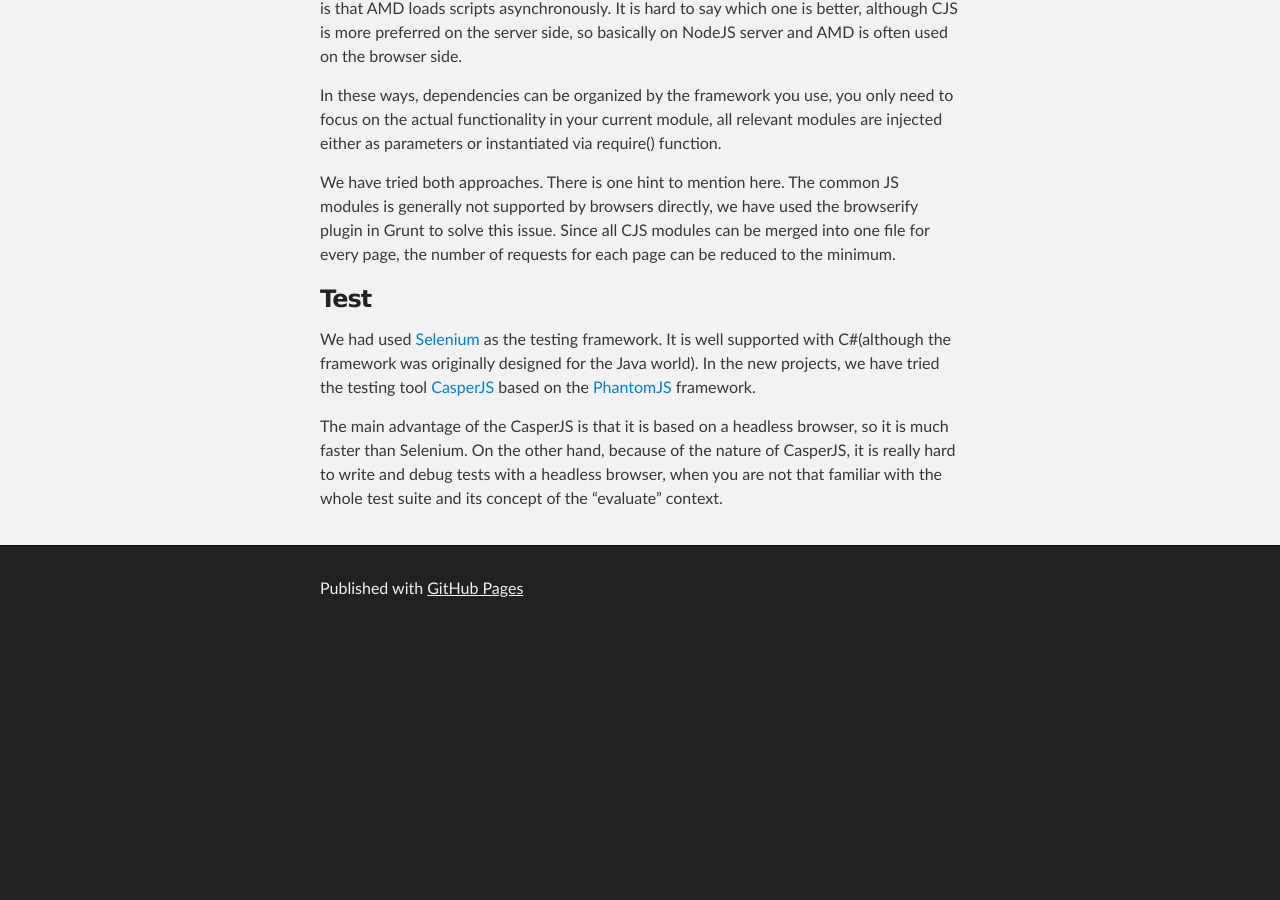
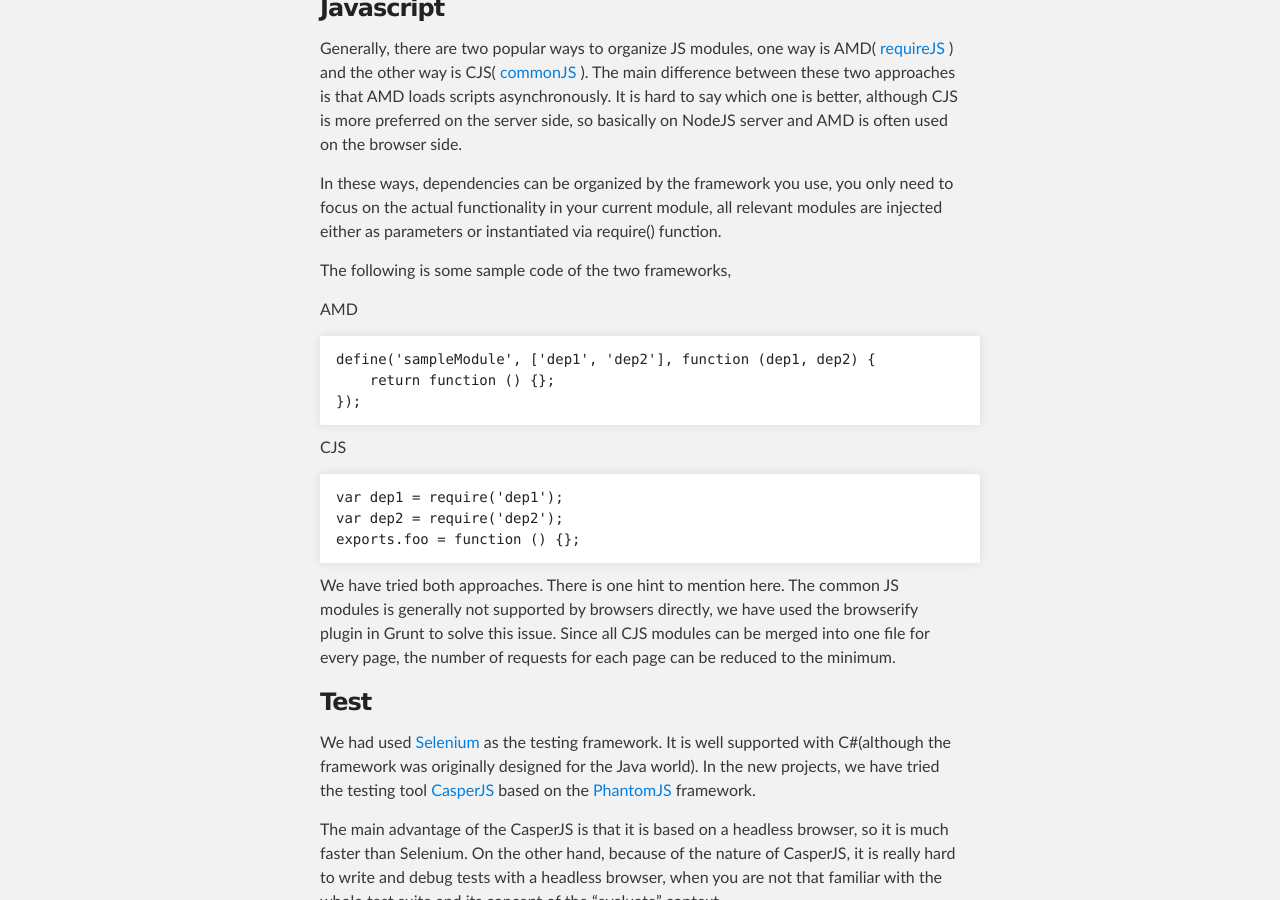
Before and after one commit to simonlzn/simonlzn.github.io, a Jekyll site: the page built from _posts/2015-08-07-front-end-technologies-used-in-current-projects.md, in a window 1280 px wide and 900 px high, scrolled down 2631 px. Built offline with Jekyll 4.4.1, drawn with Linux system fonts in a browser that asks for light colours; before the commit the page ends 3266 px from its top, so only the background shows below that.

Commit message:
Adjusted the content

````diff
--- a/_posts/2015-08-07-front-end-technologies-used-in-current-projects.md
+++ b/_posts/2015-08-07-front-end-technologies-used-in-current-projects.md
@@ -95,6 +99,22 @@ Generally, there are two popular ways to organize JS modules, one way is AMD( [r
 
 In these ways, dependencies can be organized by the framework you use, you only need to focus on the actual functionality in your current module, all relevant modules are injected either as parameters or instantiated via require() function.
 
+The following is some sample code of the two frameworks,
+
+AMD
+``` javascript
+define('sampleModule', ['dep1', 'dep2'], function (dep1, dep2) {
+    return function () {};
+});
+```
+
+CJS
+``` javascript
+var dep1 = require('dep1');
+var dep2 = require('dep2');
+exports.foo = function () {};
+```
+
 We have tried both approaches. There is one hint to mention here. The common JS modules is generally not supported by browsers directly, we have used the browserify plugin in Grunt to solve this issue. Since all CJS modules can be merged into one file for every page, the number of requests for each page can be reduced to the minimum.
 
 <h3>Test</h3>
````
Also changed, not shown: other parts of _posts/2015-08-07-front-end-technologies-used-in-current-projects.md (+4 -0 lines).
